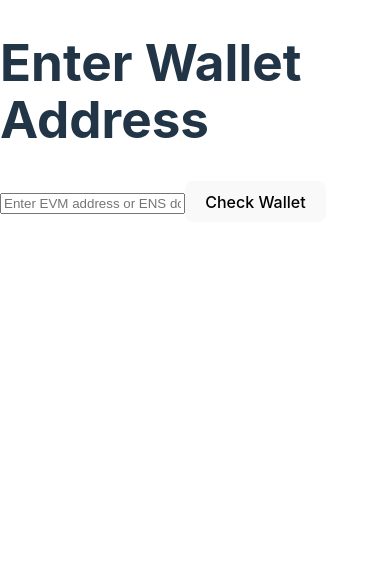
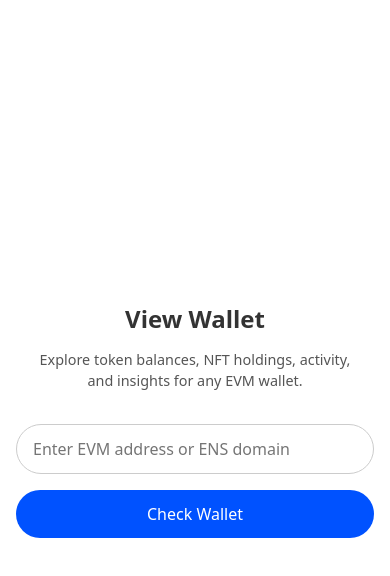
Before and after one commit to josh04121998/BlockHound, a React (Vite) app in the folder client/: page /wallets in a window 390 px wide. Shown: the top 576 px of the page. Built offline with nearby package versions, Linux system fonts and the light colour scheme.

Commit message:
update app

```diff
--- a/client/index.html
+++ b/client/index.html
@@ -4,6 +4,11 @@
     <meta charset="UTF-8" />
     <meta name="viewport" content="width=device-width, initial-scale=1.0" />
     <title>Blockhound</title>
+    <link
+    href="https://cdn.jsdelivr.net/npm/bootstrap@5.3.0-alpha3/dist/css/bootstrap.min.css"
+    rel="stylesheet"
+  />
+  <link rel="icon" href="/src/images/Blockhound.jpg" type="image/x-icon">
   </head>
   <body>
     <div id="root"></div>
--- /dev/null
+++ b/client/src/DataContext.tsx
@@ -0,0 +1,50 @@
+import React, { createContext, useContext, useState, ReactNode } from 'react';
+
+// Define types for the data that will be cached
+interface GlobalDataCache {
+  walletData: Record<string, any>;
+}
+
+// Initialize the cache with default values (e.g., `selectedChain` from localStorage)
+const initialDataCache: GlobalDataCache = {
+  walletData: {},
+};
+
+// Define the context type (to ensure proper typing when using `useContext`)
+interface DataContextType {
+  globalDataCache: GlobalDataCache;
+  setGlobalDataCache: React.Dispatch<React.SetStateAction<GlobalDataCache>>;
+}
+
+// Export the context with a default value of `undefined` (which we'll later handle in `useContext`)
+export const DataContext = createContext<DataContextType | undefined>(undefined);
+
+// Custom hook to use the context
+export const useData = (): DataContextType => {
+  const context = useContext(DataContext);
+
+  // Handle the case when the context is used outside the provider
+  if (!context) {
+    throw new Error('useData must be used within a DataProvider');
+  }
+
+  return context;
+};
+
+// Data provider component
+interface DataProviderProps {
+  children: ReactNode;
+}
+
+export const DataProvider: React.FC<DataProviderProps> = ({ children }) => {
+  const [globalDataCache, setGlobalDataCache] = useState<GlobalDataCache>(initialDataCache);
+
+  // Debugging line
+  console.log('Inside DataProvider', globalDataCache);
+
+  return (
+    <DataContext.Provider value={{ globalDataCache, setGlobalDataCache }}>
+      {children}
+    </DataContext.Provider>
+  );
+};
--- a/client/src/components/Utilities.tsx
+++ b/client/src/components/Utilities.tsx
@@ -1,7 +1,18 @@
 export function shortAddress(address: string | undefined | null): string {
-    if (!address) {
-      return ''; // Return an empty string or handle the error as appropriate
-    }
+  if (!address) {
+    return ''; // Return an empty string or handle the error as appropriate
+  }
 
-    return `${address.slice(0, 6)}...${address.slice(-4)}`;
-  }
+  return `${address.slice(0, 6)}...${address.slice(-4)}`;
+}
+
+export function formatPriceNumber(num: string): string {
+  // First, handle the large number formatting with commas
+  const parts = num.toString().split(".");
+
+  // Add commas to the integer part
+  parts[0] = parts[0].replace(/\B(?=(\d{3})+(?!\d))/g, ",");
+
+  // Reassemble the number with the decimal part, if any
+  return parts.join(".");
+}
--- a/client/src/components/WalletInfo.css
+++ b/client/src/components/WalletInfo.css
@@ -1,109 +1,168 @@
-.wallet-info-container {
-    font-family: 'Arial', sans-serif;
-    background-color: #0b1120; /* Dark background for the entire component */
-    color: #ffffff; /* White text color */
-    padding: 20px;
-    border-radius: 10px;
+/* Global styles for the wallet info page */
+.container {
+  max-width: 1200px;
+  margin: 0 auto;
+  padding-top: 30px;
 }
 
-  .container.overview {
-    display: flex;
-    flex-direction: column;
-    gap: 20px;
+/* Page Header */
+.page-header {
+  text-align: center;
 }
 
 .page-header h2 {
-    display: flex;
-    justify-content: space-between;
-    align-items: center;
-    font-size: 24px;
+  font-size: 2rem;
   font-weight: bold;
-    margin: 0;
+  color: #4c4c4c; /* Darker text for the header */
 }
 
-  .page-header h2 .domains {
-    display: flex;
-    align-items: center;
-    gap: 10px;
+.domains a {
+  font-size: 1.1rem;
+  color: #1e88e5; /* Coinbase-like blue for the link */
+  text-decoration: none;
 }
 
-  .page-header h2 .domains a {
-    text-decoration: none;
-    color: #4287f5; /* Link color */
-    display: flex;
-    align-items: center;
-    gap: 5px;
+.domains a:hover {
+  text-decoration: underline;
 }
 
-  .page-header h2 .domains a:hover {
-    color: #71a9ff; /* Hover effect for links */
+.etherscan {
+  vertical-align: middle;
+  margin-right: 8px;
 }
 
-  .wallet-card.top {
-    background-color: #1c273d; /* Card background */
-    padding: 20px;
-    border-radius: 10px;
+/* Card styling */
+.wallet-card {
+  background-color: #ffffff;
+  border-radius: 12px;
+  box-shadow: 0 2px 10px rgba(0, 0, 0, 0.1);
 }
 
 .wallet-card .title {
-    font-size: 18px;
-    font-weight: bold;
-    margin-bottom: 15px;
+  font-size: 1.25rem;
+  color: #0070f3; /* Coinbase-like blue for titles */
+  font-weight: 500;
 }
 
-  .wallet-card .row {
-    display: flex;
-    flex-wrap: wrap;
-    gap: 20px;
+.profile-intro {
+  padding: 20px;
 }
 
-  .wallet-card .col-lg-4,
-  .wallet-card .col-lg-8 {
-    flex: 1;
+/* Section Headings */
+.heading {
+  font-size: 1.1rem;
+  color: #7d7d7d;
+  margin-bottom: 8px;
 }
 
-  .profile-intro .heading {
-    font-size: 14px;
-    color: #a0aec0; /* Subtitle text color */
+.big-value {
+  font-size: 1.5rem;
+  color: #333;
+  font-weight: bold;
+  margin-top: 10px;
 }
 
-  .profile-intro .big-value {
-    font-size: 16px;
-    font-weight: bold;
-    margin-top: 5px;
+/* Net worth section */
+.networth {
+  padding: 15px;
+  background-color: #f9f9f9;
+  border-radius: 8px;
+}
+
+.networth .big-value {
+  color: #4caf50; /* Green for net worth */
 }
 
 .copy-container {
-    display: flex;
+  display: inline-flex;
   align-items: center;
-    gap: 10px;
+  margin-left: 10px;
 }
 
-  .wallet-details h4 {
-    font-size: 16px;
-    font-weight: bold;
-    margin-bottom: 10px;
+.copy-container .copy-btn {
+  background-color: #4caf50;
+  border: none;
+  color: white;
+  padding: 4px 8px;
+  font-size: 14px;
+  border-radius: 6px;
+  cursor: pointer;
 }
 
-  .wallet-details p {
-    margin: 5px 0;
-    font-size: 14px;
+.copy-container .copy-btn:hover {
+  background-color: #45a049;
 }
 
-  .etherscan {
-    width: 20px;
-    height: 20px;
+/* Responsive design for smaller screens */
+@media (max-width: 768px) {
+  .wallet-card {
+    padding: 20px;
   }
 
-  /* Add responsive design for smaller screens */
-  @media (max-width: 768px) {
-    .wallet-card .row {
-      flex-direction: column;
+  .page-header h2 {
+    font-size: 1.5rem;
   }
 
-    .wallet-card .col-lg-4,
-    .wallet-card .col-lg-8 {
-      flex: unset;
-      width: 100%;
+  .wallet-card .title {
+    font-size: 1.125rem;
+  }
+
+  .heading {
+    font-size: 1rem;
+  }
+
+  .big-value {
+    font-size: 1.25rem;
+  }
+
+  .networth {
+    padding: 10px;
+  }
+
+  .copy-container .copy-btn {
+    font-size: 12px;
+    padding: 4px 6px;
   }
 }
+
+/* Small device (phones in portrait mode) */
+@media (max-width: 576px) {
+  .wallet-card {
+    padding: 15px;
+  }
+
+  .page-header h2 {
+    font-size: 1.3rem;
+  }
+
+  .networth {
+    padding: 8px;
+  }
+
+  .big-value {
+    font-size: 1.2rem;
+  }
+
+  .copy-container .copy-btn {
+    padding: 3px 6px;
+    font-size: 12px;
+  }
+}
+
+/* Loading and error messages */
+.loading-message, .error-message {
+  text-align: center;
+  font-size: 1.2rem;
+  color: #ff6f61; /* Error/Warning color */
+  margin-top: 30px;
+}
+
+/* Styling for links and hover effects */
+a:hover {
+  color: #0070f3;
+  text-decoration: underline;
+}
+
+a {
+  transition: color 0.3s ease;
+}
--- a/client/src/components/WalletInfo.tsx
+++ b/client/src/components/WalletInfo.tsx
@@ -1,24 +1,71 @@
-import React, { useEffect } from 'react';
-import { useParams, useNavigate, useLocation } from 'react-router-dom';
+import React, { useEffect, useState } from 'react';
+import { useParams, useNavigate } from 'react-router-dom';
 import * as utilities from './Utilities';
 import CopyToClipboard from './CopyToClipboard';
+import { useData } from '../DataContext'; // Import the useData hook
 import './WalletInfo.css';
 
 const WalletInfo: React.FC = () => {
   const { walletAddress } = useParams();
-  const { state } = useLocation(); // Access passed state
   const navigate = useNavigate();
-
-  // If state was passed, it will contain the walletData
-  const walletData = state?.walletData;
+  const { globalDataCache, setGlobalDataCache } = useData();
+  const [walletData, setWalletData] = useState<any>(null);
+  const [isLoading, setIsLoading] = useState(false);
+  const [error, setError] = useState<string | null>(null);
 
   useEffect(() => {
-    if (!walletAddress || !walletData) {
-      navigate('/wallets'); // Redirect back to main page if data is missing
+    if (!walletAddress) {
+      navigate('/wallets'); // Redirect if walletAddress is missing
+      return;
     }
-  }, [walletAddress, walletData, navigate]);
 
-  if (!walletAddress || !walletData) {
+    const fetchWalletData = async () => {
+      setIsLoading(true);
+      setError(null);
+
+      // Check if wallet data is already cached
+      if (globalDataCache.walletData && globalDataCache.walletData[walletAddress]) {
+        setWalletData(globalDataCache.walletData[walletAddress]);
+        setIsLoading(false);
+        return;
+      }
+
+      try {
+        const response = await fetch(`/api/portfolio?address=${encodeURIComponent(walletAddress)}`);
+        if (!response.ok) {
+          throw new Error(`HTTP error! status: ${response.status}`);
+        }
+        const data = await response.json();
+
+        // Cache the fetched wallet data
+        setGlobalDataCache({
+          ...globalDataCache,
+          walletData: {
+            ...globalDataCache.walletData,
+            [walletAddress]: data,
+          },
+        });
+
+        setWalletData(data);
+      } catch (err) {
+        setError(err instanceof Error ? err.message : 'An unexpected error occurred.');
+      } finally {
+        setIsLoading(false);
+      }
+    };
+
+    fetchWalletData();
+  }, [walletAddress, navigate, globalDataCache, setGlobalDataCache]);
+
+  if (isLoading) {
+    return <div className="loading-message">Loading wallet data...</div>;
+  }
+
+  if (error) {
+    return <div className="error-message">{error}</div>;
+  }
+
+  if (!walletData) {
     return <div className="error-message">No data available for this wallet.</div>;
   }
 
@@ -34,11 +81,7 @@ const WalletInfo: React.FC = () => {
                 target="_blank"
                 rel="noopener noreferrer"
               >
-                <img
-                  className="etherscan"
-                  src="/images/etherscan.svg"
-                  alt="etherscan"
-                />
+                <img className="etherscan" src="/images/etherscan.svg" alt="etherscan" />
                 {utilities.shortAddress(walletAddress)}
               </a>
             </div>
@@ -50,9 +93,9 @@ const WalletInfo: React.FC = () => {
         <div className="title">Wallet Profile</div>
 
         <div className="row">
-          <div className="col-lg-9">
+          <div className="col-12 col-md-8 col-lg-6">
             <div className="row">
-              <div className="col-lg-4">
+              <div className="col-12">
                 <div className="profile-intro">
                   <div>
                     <div className="heading">Address</div>
@@ -61,15 +104,14 @@ const WalletInfo: React.FC = () => {
                       <CopyToClipboard valueToCopy={walletAddress || ''} />
                     </div>
                   </div>
-                </div>
-              </div>
-
-              <div className="col-lg-8">
-                <div className="wallet-details">
-                  <h4>Wallet Details</h4>
-                  <div>
-                    <p><strong>Token Balance:</strong> {walletData.tokenBalance || 'N/A'}</p>
-                    <p><strong>NFTs:</strong> {walletData.nfts ? walletData.nfts.length : 'N/A'} NFTs</p>
+                  <div className="col networth">
+                    <div className="heading">Cross-chain Networth</div>
+                    <div className="big-value">
+                      $
+                      {walletData.netWorth?.total_networth_usd
+                        ? utilities.formatPriceNumber(walletData.netWorth.total_networth_usd)
+                        : '0'}
+                    </div>
                   </div>
                 </div>
               </div>
--- a/client/src/components/WalletInput.css
+++ b/client/src/components/WalletInput.css
@@ -1,109 +1,99 @@
-.wallet-info-container {
-    font-family: 'Arial', sans-serif;
-    background-color: #0b1120; /* Dark background for the entire component */
-    color: #ffffff; /* White text color */
-    padding: 20px;
-    border-radius: 10px;
+/* Center the content on the screen */
+.wallet-container {
+  display: flex;
+  flex-direction: column;
+  justify-content: center;
+  align-items: center;
+  min-height: 100vh;
+  background-color: #ffffff;
+  color: #333333;
+  text-align: center;
+  padding: 1rem;
 }
 
-  .container.overview {
-    display: flex;
-    flex-direction: column;
-    gap: 20px;
+/* Title styling */
+.wallet-title {
+  font-size: 2rem;
+  font-weight: bold;
+  margin-bottom: 1rem;
+  color: #333333;
 }
 
-  .page-header h2 {
-    display: flex;
-    justify-content: space-between;
-    align-items: center;
-    font-size: 24px;
-    font-weight: bold;
-    margin: 0;
+/* Description styling */
+.wallet-description {
+  font-size: 1rem;
+  margin-bottom: 2rem;
+  color: #555555;
+  max-width: 600px;
 }
 
-  .page-header h2 .domains {
+/* Input and button container with Bootstrap row */
+.wallet-input-group {
   display: flex;
+  flex-wrap: wrap;
+  gap: 0.5rem;
   align-items: center;
-    gap: 10px;
+  justify-content: center; /* Center align for smaller devices */
+  width: 100%; /* Ensure the group spans full width */
 }
 
-  .page-header h2 .domains a {
-    text-decoration: none;
-    color: #4287f5; /* Link color */
-    display: flex;
-    align-items: center;
-    gap: 5px;
+/* Input field styling */
+.wallet-input {
+  padding: 0.75rem 1rem;
+  border: 1px solid #cccccc;
+  border-radius: 999px; /* Fully rounded input */
+  font-size: 1rem;
+  width: 300px;
+  max-width: 100%; /* Adjust width on smaller devices */
+  transition: border-color 0.2s;
+  background-color: #ffffff;
+  color: black;
 }
 
-  .page-header h2 .domains a:hover {
-    color: #71a9ff; /* Hover effect for links */
+.wallet-input:focus {
+  border-color: #0052ff;
+  outline: none;
 }
 
-  .wallet-card.top {
-    background-color: #1c273d; /* Card background */
-    padding: 20px;
-    border-radius: 10px;
+/* Button styling */
+.wallet-button {
+  background-color: #0052ff; /* Coinbase blue */
+  color: #ffffff;
+  border: none;
+  padding: 0.75rem 1.5rem;
+  border-radius: 999px; /* Fully rounded button */
+  font-size: 1rem;
+  cursor: pointer;
+  transition: background-color 0.2s;
 }
 
-  .wallet-card .title {
-    font-size: 18px;
-    font-weight: bold;
-    margin-bottom: 15px;
+.wallet-button:hover {
+  background-color: #003bbf; /* Darker Coinbase blue */
 }
 
-  .wallet-card .row {
-    display: flex;
-    flex-wrap: wrap;
-    gap: 20px;
+/* Responsive Styling */
+@media (max-width: 768px) {
+  .wallet-input {
+    width: 100%; /* Full width for smaller devices */
   }
 
-  .wallet-card .col-lg-4,
-  .wallet-card .col-lg-8 {
-    flex: 1;
+  .wallet-button {
+    width: 100%; /* Full width for smaller devices */
+    padding: 0.75rem; /* Adjust padding */
+    text-align: center;
   }
 
-  .profile-intro .heading {
-    font-size: 14px;
-    color: #a0aec0; /* Subtitle text color */
+  .wallet-input-group {
+    flex-direction: column; /* Stack input and button on smaller screens */
+    gap: 1rem;
   }
 
-  .profile-intro .big-value {
-    font-size: 16px;
-    font-weight: bold;
-    margin-top: 5px;
+  .wallet-title {
+    font-size: 1.5rem; /* Slightly smaller title */
   }
 
-  .copy-container {
-    display: flex;
-    align-items: center;
-    gap: 10px;
-  }
-
-  .wallet-details h4 {
-    font-size: 16px;
-    font-weight: bold;
-    margin-bottom: 10px;
-  }
-
-  .wallet-details p {
-    margin: 5px 0;
-    font-size: 14px;
-  }
-
-  .etherscan {
-    width: 20px;
-    height: 20px;
-  }
-
-  /* Add responsive design for smaller screens */
-  @media (max-width: 768px) {
-    .wallet-card .row {
-      flex-direction: column;
-    }
-
-    .wallet-card .col-lg-4,
-    .wallet-card .col-lg-8 {
-      flex: unset;
-      width: 100%;
+  .wallet-description {
+    font-size: 0.9rem; /* Slightly smaller description */
+    max-width: 90%; /* Adjust width to fit smaller screens */
   }
 }
--- a/client/src/components/WalletInput.tsx
+++ b/client/src/components/WalletInput.tsx
@@ -1,17 +1,10 @@
-import React, { useState, useEffect } from 'react';
+import React, { useState } from 'react';
 import { useNavigate } from 'react-router-dom';
+import './WalletInput.css'; // Import the CSS file
 
 const WalletInput: React.FC = () => {
   const [walletAddress, setAddress] = useState('');
-  const [isLoading, setIsLoading] = useState(false);
   const navigate = useNavigate();
-
-  useEffect(() => {
-    const savedWalletAddress = sessionStorage.getItem('walletAddress');
-    if (savedWalletAddress) {
-      setAddress(savedWalletAddress);
-    }
-  }, []);
 
   const handleCheckWallet = async () => {
     if (!walletAddress) {
@@ -19,40 +12,27 @@ const WalletInput: React.FC = () => {
       return;
     }
 
-    // Save the wallet address in session storage
-    sessionStorage.setItem('walletAddress', walletAddress);
-
-    setIsLoading(true);
-
-    try {
-      // Fetch wallet data from the API
-      const response = await fetch(`/api/portfolio?address=${encodeURIComponent(walletAddress)}`);
-      if (!response.ok) {
-        throw new Error(`HTTP error! status: ${response.status}`);
-      }
-      const data = await response.json();
-
-      // Pass the data through navigate to WalletInfo component
-      navigate(`/wallets/${walletAddress}`, { state: { walletData: data } });
-    } catch (error) {
-      alert(`Error: ${error instanceof Error ? error.message : 'An unexpected error occurred.'}`);
-    } finally {
-      setIsLoading(false);
-    }
+    await navigate(`/wallets/${walletAddress}`);
   };
 
   return (
-    <div>
-      <h1>Enter Wallet Address</h1>
+    <div className="wallet-container">
+      <h1 className="wallet-title">View Wallet</h1>
+      <p className="wallet-description">
+        Explore token balances, NFT holdings, activity, and insights for any EVM wallet.
+      </p>
+      <div className="wallet-input-group">
         <input
           type="text"
           value={walletAddress}
           onChange={(e) => setAddress(e.target.value)}
+          className="wallet-input"
           placeholder="Enter EVM address or ENS domain"
         />
-      <button onClick={handleCheckWallet} disabled={isLoading}>
-        {isLoading ? 'Loading...' : 'Check Wallet'}
+        <button onClick={handleCheckWallet} className="wallet-button">
+          Check Wallet
         </button>
+      </div>
     </div>
   );
 };
--- a/client/src/main.tsx
+++ b/client/src/main.tsx
@@ -3,11 +3,14 @@ import { StrictMode } from 'react'
 import { createRoot } from 'react-dom/client'
 import './index.css'
 import App from './App.tsx'
+import { DataProvider } from './DataContext.tsx';
 
 createRoot(document.getElementById('root')!).render(
   <StrictMode>
-    <Router> {/* Ensure Router is here */}
-      <App />
+    <Router>
+      <DataProvider>
+        <App />
+      </DataProvider>
     </Router>
   </StrictMode>,
 )
```
Also changed, not shown: client/src/images/BlockHound.jpg (added), 1 other file (tests, documents, lock files or other folders). Lines whose indentation alone changed are shown as unchanged.
